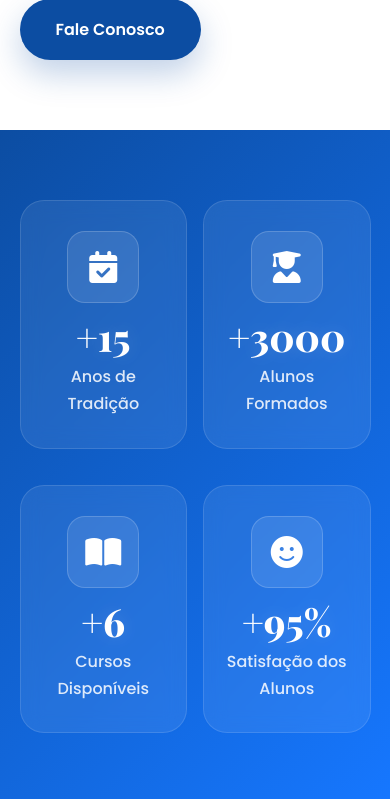
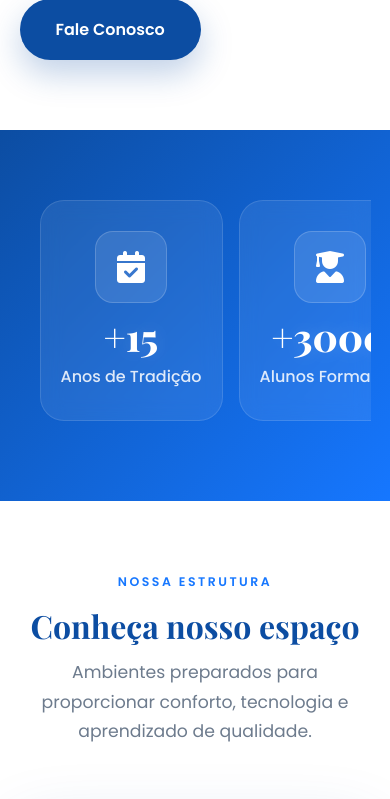
Before and after one commit to joaoguilherme09/alfa-site, a Flask app: page /sobre in a window 390 px wide. Shown: the part 1915-2714 px from the top of the page. Run offline with Flask 3, Linux system fonts and the light colour scheme.

Commit message:
remover mouse scroll, btn slider amarelo, 95% de aprovados, contadores em linha reta, frase no mapa

```diff
--- a/app/static/css/sobre.css
+++ b/app/static/css/sobre.css
@@ -273,6 +273,29 @@ h1, h2, h3, h4 { font-family: var(--serif); color: var(--navy); line-height: 1.1
 .contador__num { color: #fff; font-size: clamp(2.4rem, 5vw, 3.4rem); font-weight: 800; line-height: 1; }
 .contador p { color: rgba(255,255,255,.85); font-weight: 500; margin-top: 8px; }
 
+
+@media (max-width: 768px) {
+
+  .contadores__grid {
+    display: flex;
+    flex-wrap: nowrap;
+    overflow-x: auto;
+    gap: 20px;
+    padding: 0 20px 10px;
+    scrollbar-width: none;
+  }
+
+  .contadores__grid::-webkit-scrollbar {
+    display: none;
+  }
+
+  .contador {
+    min-width: 150px;
+    flex-shrink: 0;
+  }
+
+}
+
 /* =========================================
    ESTRUTURA / SLIDER
 ========================================= */
@@ -313,7 +336,7 @@ h1, h2, h3, h4 { font-family: var(--serif); color: var(--navy); line-height: 1.1
   z-index: 5;
   transition: background .2s ease, transform .2s ease;
 }
-.slider-btn:hover { background: var(--gold); transform: translateY(-50%) scale(1.1); }
+.slider-btn:hover { background: white; color :var(--blue); transform: translateY(-50%) scale(1.1); }
 .slider-btn.prev { left: -22px; }
 .slider-btn.next { right: -22px; }
 .slider-dots {
@@ -420,7 +443,7 @@ h1, h2, h3, h4 { font-family: var(--serif); color: var(--navy); line-height: 1.1
   padding: 70px 0 50px;
 }
 .footer__logo { display: inline-flex; align-items: center; gap: 11px; text-decoration: none; margin-bottom: 18px; }
-.footer__about { max-width: 320px; font-size: .95rem; }
+.footer__about{max-width:320px; font-size:1rem; line-height:1.8; color:rgba(255,255,255,.85); margin-top:15px;}
 .footer__col h4 { color: #fff; font-size: 1.2rem; margin-bottom: 18px; }
 .footer__list { list-style: none; display: grid; gap: 13px; font-size: .95rem; }
 .footer__list li { display: flex; align-items: center; gap: 10px; }
--- a/app/templates/sobre.html
+++ b/app/templates/sobre.html
@@ -45,7 +45,6 @@
         <a href="https://wa.me/5512997781432" target="_blank" rel="noopener" class="btn btn--ghost"><i class="fa-brands fa-whatsapp"></i> Agendar Visita</a>
       </div>
     </div>
-    <a href="#historia" class="hero__scroll" aria-label="Rolar para baixo"><span></span></a>
   </header>
 
   <!-- ===================== HISTÓRIA / SOBRE ===================== -->
@@ -92,11 +91,6 @@
         <i class="fa-solid fa-book-open"></i>
         <h3 class="contador__num" data-target="6" data-prefix="+">0</h3>
         <p>Cursos Disponíveis</p>
-      </div>
-      <div class="contador">
-        <i class="fa-solid fa-face-smile"></i>
-        <h3 class="contador__num" data-target="95" data-prefix="+" data-suffix="%">0</h3>
-        <p>Satisfação dos Alunos</p>
       </div>
     </div>
   </section>
@@ -227,7 +221,9 @@
                 >
 
                 <p class="footer__about">
-                    Há mais de 15 anos transformando vidas através da educação e capacitação profissional.
+                    Formação profissional, reforço escolar e preparação para o futuro.
+                    Há mais de 15 anos ajudando alunos a desenvolver habilidades,
+                    conquistar oportunidades e alcançar seus objetivos.
                 </p>
             </div>
 
```
